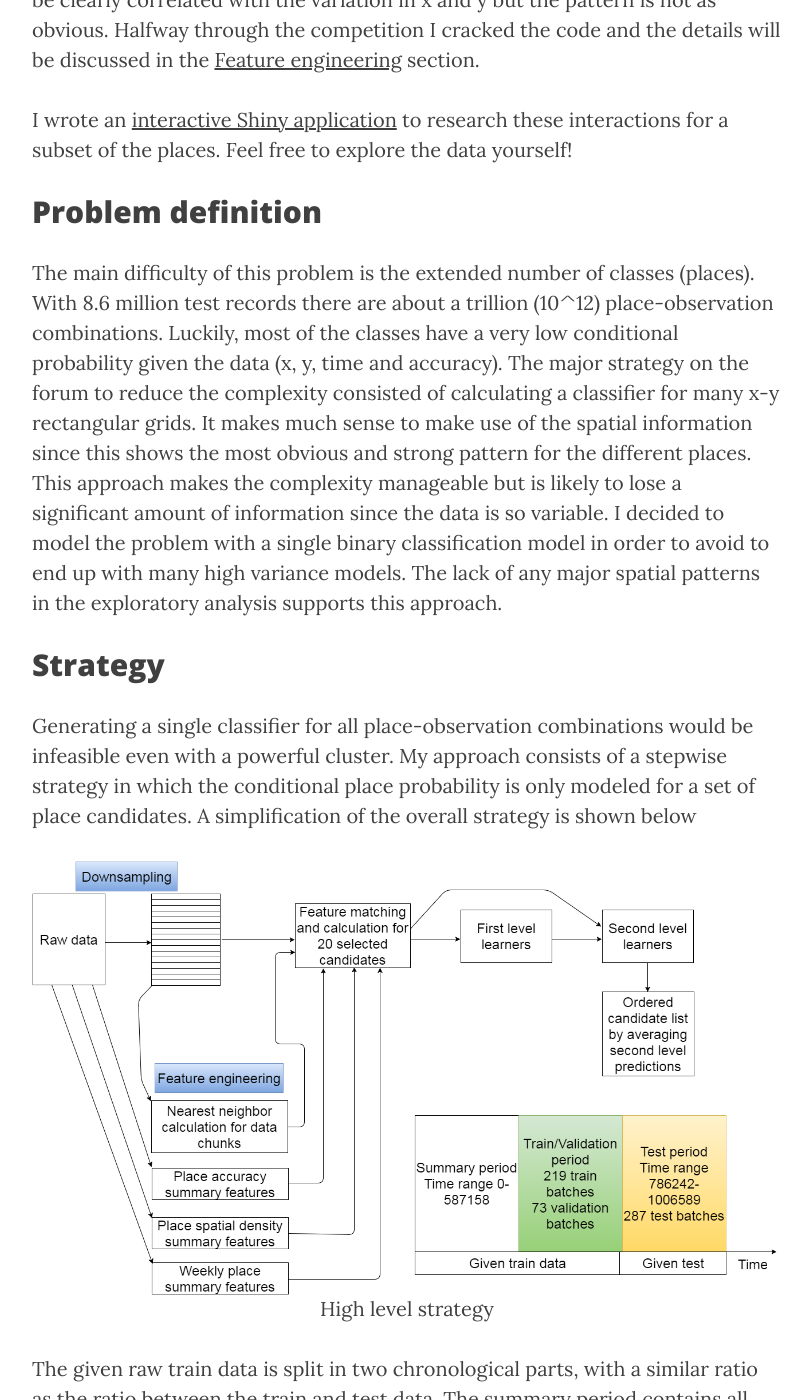
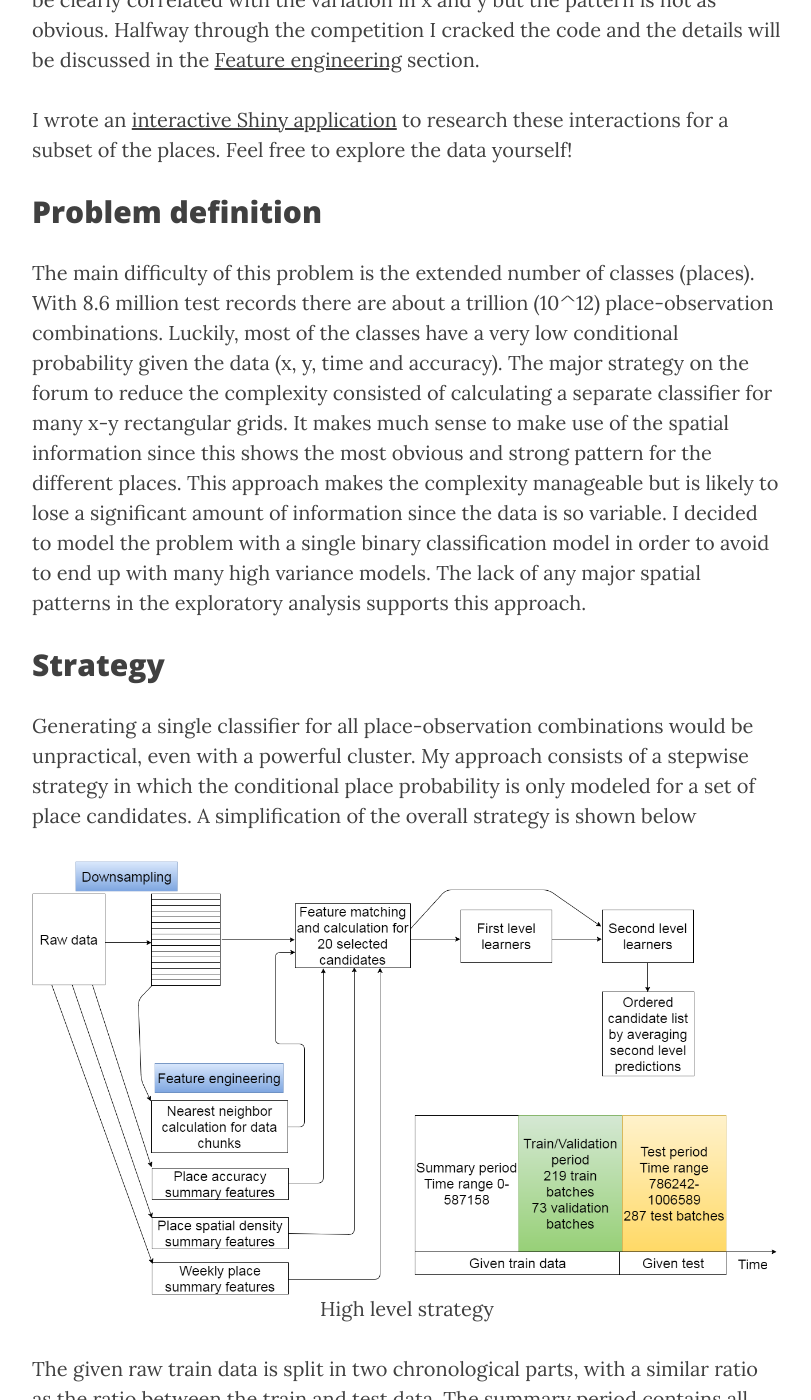
Before and after one commit to ttvand/ttvand.github.io, a Jekyll site: the page built from _posts/2016-07-09-Winning approach of the Facebook V Kaggle competition.md, in a window 1280 px wide and 1400 px high, scrolled down 3565 px. Shown: the whole window, without its empty margins (233-1044 px from the left). Built offline with Jekyll 4.4.1, drawn with Linux system fonts in a browser that asks for light colours; nearby versions of some CDN libraries; comment, search, counter and statistics services are not loaded.

Commit message:
Typo changes

```diff
--- a/_posts/2016-07-09-Winning approach of the Facebook V Kaggle competition.md
+++ b/_posts/2016-07-09-Winning approach of the Facebook V Kaggle competition.md
@@ -52,11 +52,11 @@ Accuracy was by far the hardest input to interpret. It was expected that it woul
 I wrote an <a href="https://tvdwiele.shinyapps.io/Facebook-V/" target="_blank">interactive Shiny application</a> to research these interactions for a subset of the places. Feel free to explore the data yourself!
 
 ## <a name="probDef"><a> Problem definition
-The main difficulty of this problem is the extended number of classes (places). With 8.6 million test records there are about a trillion (10^12) place-observation combinations. Luckily, most of the classes have a very low conditional probability given the data (x, y, time and accuracy). The major strategy on the forum to reduce the complexity consisted of calculating a classifier for many x-y rectangular grids. It makes much sense to make use of the spatial information since this shows the most obvious and strong pattern for the different places. This approach makes the complexity manageable but is likely to lose a significant amount of information since the data is so variable. I decided to model the problem with a single binary classification model in order to avoid to end up with many high variance models. The lack of any major spatial patterns in the exploratory analysis supports this approach.
+The main difficulty of this problem is the extended number of classes (places). With 8.6 million test records there are about a trillion (10^12) place-observation combinations. Luckily, most of the classes have a very low conditional probability given the data (x, y, time and accuracy). The major strategy on the forum to reduce the complexity consisted of calculating a separate classifier for many x-y rectangular grids. It makes much sense to make use of the spatial information since this shows the most obvious and strong pattern for the different places. This approach makes the complexity manageable but is likely to lose a significant amount of information since the data is so variable. I decided to model the problem with a single binary classification model in order to avoid to end up with many high variance models. The lack of any major spatial patterns in the exploratory analysis supports this approach.
 
 ## <a name="strategy"><a> Strategy
 
-Generating a single classifier for all place-observation combinations would be infeasible even with a powerful cluster. My approach consists of a stepwise strategy in which the conditional place probability is only modeled for a set of place candidates. A simplification of the overall strategy is shown below
+Generating a single classifier for all place-observation combinations would be unpractical, even with a powerful cluster. My approach consists of a stepwise strategy in which the conditional place probability is only modeled for a set of place candidates. A simplification of the overall strategy is shown below
 
 {% include image.html url="/img/Strategy8.png" description="High level strategy" %}
 
```
